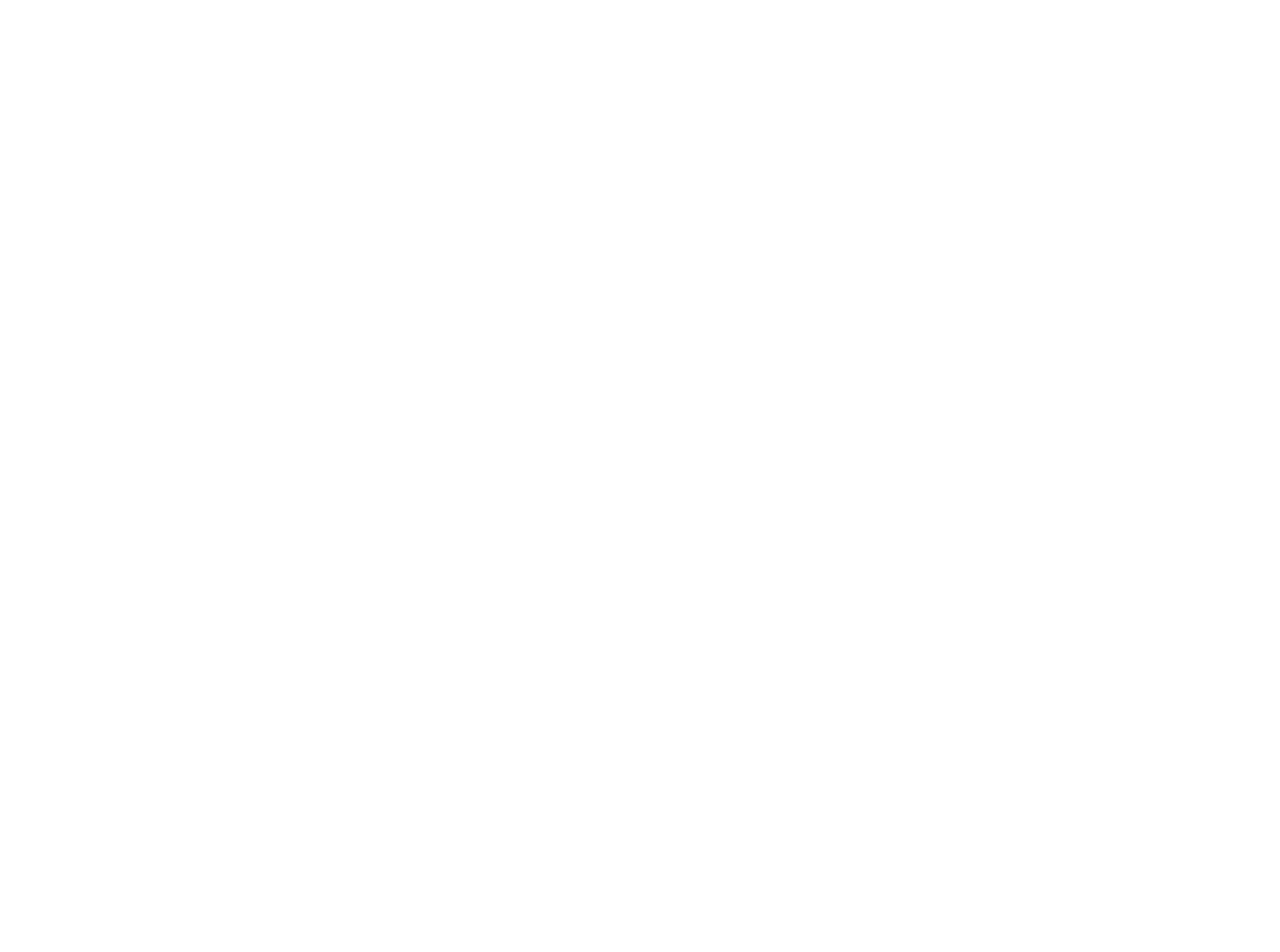
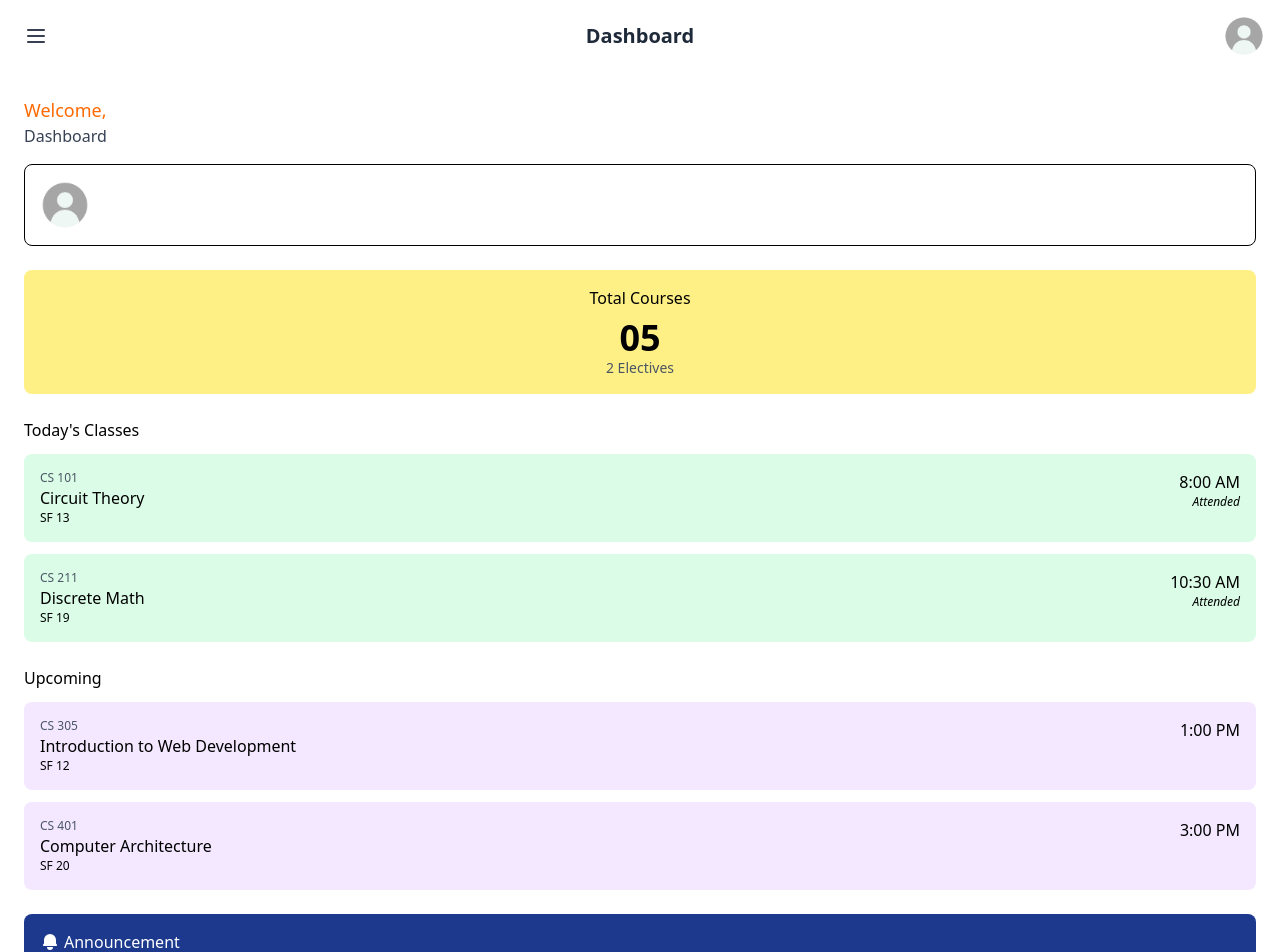
Before and after one commit to yaen-li/FC_Timetable_Management_System, a Vue app in the folder Frontend/: page /Dashboard in a window 1280 px wide. Before the commit this address had no page. Shown: the top 952 px of the page. Before the commit the page ends 800 px from the top, so only its background shows below. Built offline with nearby package versions, Linux system fonts and the light colour scheme.

Commit message:
dashboard added

```diff
--- a/Frontend/src/router/index.js
+++ b/Frontend/src/router/index.js
@@ -1,10 +1,12 @@
 import { createRouter, createWebHistory } from 'vue-router'
 import LoginView from '@/views/LoginView.vue'
 import ProfileView from '@/views/ProfileView.vue'
+import DashboardView from '@/views/DashboardView.vue'
 
 const routes = [
   { path: '/', name: 'Login', component: LoginView },
   { path: '/Profile', name: 'Profile', component: ProfileView },
+  { path: '/Dashboard', name: 'Dashboard', component: DashboardView },
 ]
 
 export default createRouter({
--- /dev/null
+++ b/Frontend/src/views/DashboardView.vue
@@ -0,0 +1,232 @@
+<template>
+    <div class="relative min-h-screen bg-gray-50">
+      <!-- Sidebar -->
+      <Sidebar
+        :open="sidebarOpen"
+        @update:open="val => sidebarOpen = val"
+      />
+
+      <!-- Main content -->
+      <div class="flex flex-col">
+        <!-- Header -->
+        <header class="flex items-center justify-between p-4 bg-white shadow">
+          <button @click="sidebarOpen = true" class="p-2">
+            <!-- Hamburger Icon -->
+            <svg class="h-6 w-6 text-gray-700" fill="none" stroke="currentColor" viewBox="0 0 24 24">
+              <path stroke-linecap="round" stroke-linejoin="round" stroke-width="2" d="M4 6h16M4 12h16M4 18h16" />
+            </svg>
+          </button>
+          <h1 class="text-xl font-semibold text-gray-800">Dashboard</h1>
+          <div class="h-10 w-10 rounded-full overflow-hidden bg-gray-300">
+            <img src="/src/assets/user-avatar.jpg" alt="Avatar" class="object-cover h-full w-full" onerror="this.style.display='none'"/>
+          </div>
+        </header>
+
+        <!-- Dashboard Content -->
+        <main class="p-4 sm:p-6 bg-white">
+          <!-- Welcome Header -->
+          <div class="mb-4">
+            <h2 class="text-lg font-medium text-orange-500">Welcome, {{ userData.full_name }}</h2>
+            <h3 class="text-gray-700 font-medium">Dashboard</h3>
+          </div>
+
+          <!-- Profile Card -->
+          <div class="bg-white rounded-lg border p-4 mb-6 flex items-center">
+            <div class="h-12 w-12 rounded-full overflow-hidden mr-3 bg-gray-300">
+              <img src="/src/assets/user-avatar.jpg" alt="User Avatar" class="object-cover h-full w-full" onerror="this.style.display='none'"/>
+            </div>
+            <div>
+              <p class="font-medium">{{ userData.full_name }}</p>
+              <p class="text-sm text-gray-500">{{ userData.description }}</p>
+            </div>
+          </div>
+
+          <!-- Courses Summary -->
+          <div class="bg-yellow-200 rounded-lg p-4 mb-6">
+            <h3 class="text-center font-medium mb-2">Total Courses</h3>
+            <p class="text-4xl font-bold text-center">{{ courseCount }}</p>
+            <p class="text-sm text-center text-gray-600">{{ electivesCount }} {{ electivesCount === 1 ? 'Elective' : 'Electives' }}</p>
+          </div>
+
+          <!-- Today's Classes -->
+          <div class="mb-6">
+            <h3 class="font-medium mb-3">Today's Classes</h3>
+            <div v-if="todayClasses.length > 0">
+              <div v-for="(cls, index) in todayClasses" :key="index"
+                   :class="['rounded-lg p-4 mb-3', getClassStatusColor(cls.status)]">
+                <div class="flex justify-between">
+                  <div>
+                    <p class="text-xs text-gray-600">CS {{ cls.code }}</p>
+                    <p class="font-medium">{{ cls.name }}</p>
+                    <p class="text-xs">SF {{ cls.sf }}</p>
+                  </div>
+                  <div class="text-right">
+                    <p class="font-medium">{{ cls.time }}</p>
+                    <p class="text-xs italic">{{ cls.status }}</p>
+                  </div>
+                </div>
+              </div>
+            </div>
+            <p v-else class="text-center text-gray-500 py-2">No classes today</p>
+          </div>
+
+          <!-- Upcoming Classes -->
+          <div class="mb-6">
+            <h3 class="font-medium mb-3">Upcoming</h3>
+            <div v-if="upcomingClasses.length > 0">
+              <div v-for="(cls, index) in upcomingClasses" :key="index"
+                   class="bg-purple-100 rounded-lg p-4 mb-3">
+                <div class="flex justify-between">
+                  <div>
+                    <p class="text-xs text-gray-600">CS {{ cls.code }}</p>
+                    <p class="font-medium">{{ cls.name }}</p>
+                    <p class="text-xs">SF {{ cls.sf }}</p>
+                  </div>
+                  <div class="text-right">
+                    <p class="font-medium">{{ cls.time }}</p>
+                  </div>
+                </div>
+              </div>
+            </div>
+            <p v-else class="text-center text-gray-500 py-2">No upcoming classes</p>
+          </div>
+
+          <!-- Announcement -->
+<div class="bg-blue-900 text-white rounded-lg p-4">
+    <h3 class="font-medium mb-2 flex items-center">
+      <svg class="w-5 h-5 mr-1" fill="currentColor" viewBox="0 0 20 20" xmlns="http://www.w3.org/2000/svg">
+        <path d="M10 2a6 6 0 00-6 6v3.586l-.707.707A1 1 0 004 14h12a1 1 0 00.707-1.707L16 11.586V8a6 6 0 00-6-6zM10 18a3 3 0 01-3-3h6a3 3 0 01-3 3z"></path>
+      </svg>
+      Announcement
+    </h3>
+    <p class="text-sm">
+      Perhatian kepada semua pelajar UTM,
+      tutorial akhir sebelum peperiksaan akhir semester
+      akan dijalankan seperti yang telah dirancang.
+      Pastikan anda hadir pada sesi tutorial untuk
+      persiapan peperiksaan akhir semester.
+    </p>
+  </div>
+</main>
+</div>
+</div>
+</template>
+
+<script>
+import Sidebar from '@/components/Sidebar.vue'
+
+export default {
+name: 'ProfileView',
+components: { Sidebar },
+data() {
+return {
+sidebarOpen: false,
+isLoading: true,
+userData: {
+  full_name: '',
+  login_name: '',
+  description: '',
+  session_id: '',
+  email: '',
+  role: ''
+},
+courseCount: '00',
+isTeacher: false,
+electivesCount: 0,
+todayClasses: [],
+upcomingClasses: []
+}
+},
+methods: {
+getClassStatusColor(status) {
+if (!status) return 'bg-purple-100';
+
+switch(status.toLowerCase()) {
+  case 'ongoing':
+    return 'bg-red-100';
+  case 'attended':
+    return 'bg-green-100';
+  default:
+    return 'bg-purple-100';
+}
+},
+loadUserData() {
+try {
+  const session = localStorage.getItem('web.fc.utm.my_usersession');
+
+  if (session) {
+    try {
+      const userData = JSON.parse(session);
+      this.userData = {
+  full_name: userData.full_name || '',
+  login_name: userData.login_name || '',
+  description: userData.description || this.getDefaultDescription(userData.role),
+  session_id: userData.session_id || '',
+  email: userData.email || '',
+  role: userData.role || ''
+};
+
+      this.isTeacher = userData.role === 'teacher';
+    } catch (e) {
+      console.error('Error parsing session data:', e);
+    }
+  }
+
+  // Load placeholder data for frontend development
+  this.loadPlaceholderData();
+} catch (error) {
+  console.error('Error loading user data:', error);
+} finally {
+  this.isLoading = false;
+}
+},
+getDefaultDescription(role) {
+return role === 'teacher' ? 'Tenaga Pengajar UTM' : 'Pelajar FSKSM';
+},
+loadPlaceholderData() {
+// These will be replaced with actual API calls later
+this.courseCount = '05';
+this.electivesCount = 2;
+
+this.todayClasses = [
+  { code: '101', name: 'Circuit Theory', sf: '13', time: '8:00 AM', status: 'Attended' },
+  { code: '211', name: 'Discrete Math', sf: '19', time: '10:30 AM', status: 'Attended' }
+];
+
+this.upcomingClasses = [
+  { code: '305', name: 'Introduction to Web Development', sf: '12', time: '1:00 PM' },
+  { code: '401', name: 'Computer Architecture', sf: '20', time: '3:00 PM' }
+];
+},
+async fetchFromLegacyAPI() {
+// TODO: Implement actual API integration
+console.log('This will be implemented for actual API calls');
+
+try {
+  // Example structure:
+  // const response = await fetch('/api/user/courses');
+  // const data = await response.json();
+  // this.courseCount = data.courseCount;
+  // this.electivesCount = data.electivesCount;
+  // etc...
+} catch (error) {
+  console.error('API Error:', error);
+  // You might want to set some error state here
+}
+}
+},
+mounted() {
+this.loadUserData();
+// Uncomment this when ready to integrate with actual API
+// this.fetchFromLegacyAPI();
+}
+}
+</script>
+<style>
+html, body {
+  margin: 0;
+  padding: 0;
+  height: 100%;
+  background-color: #ffffff;
+}
+</style>
```
